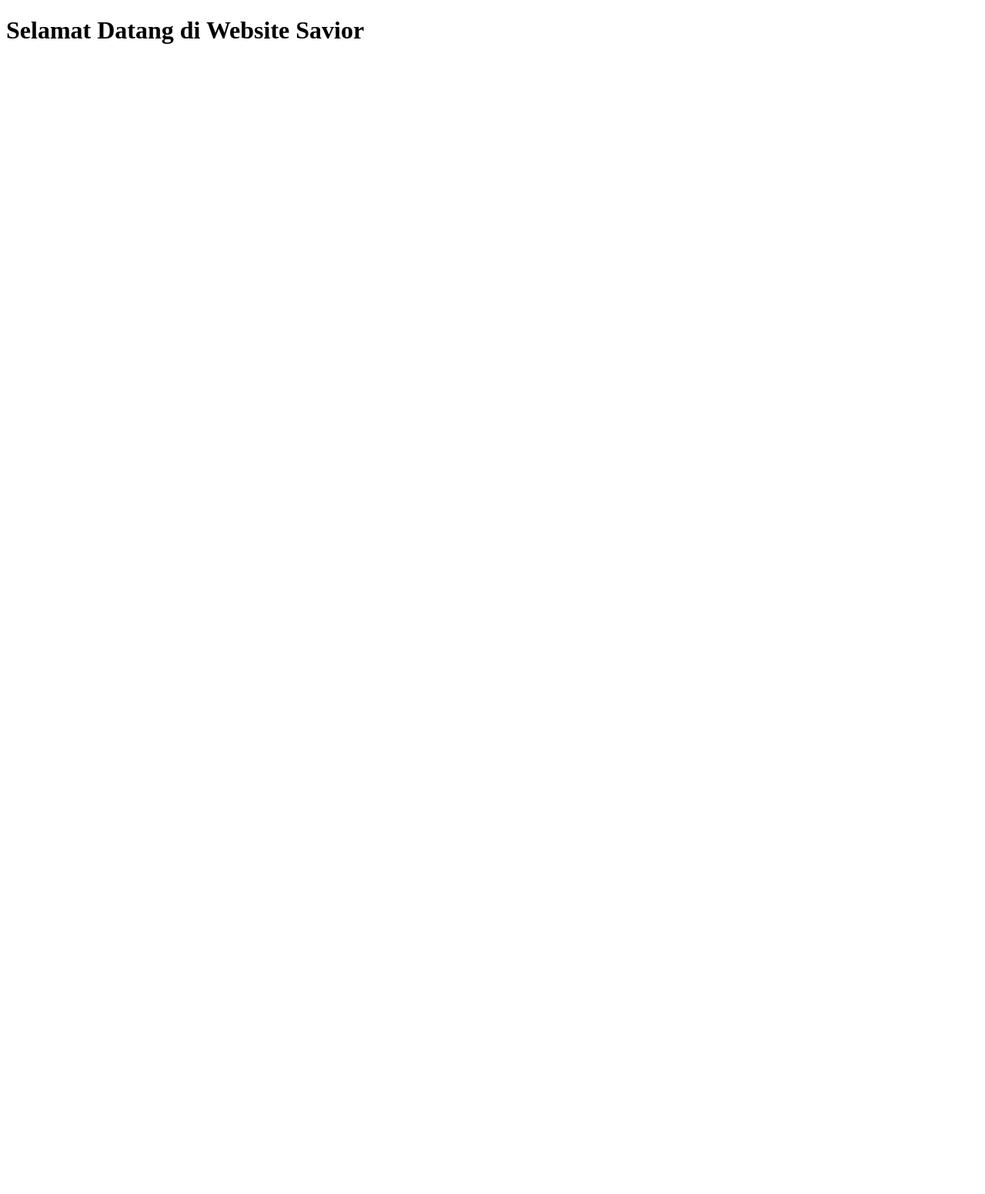
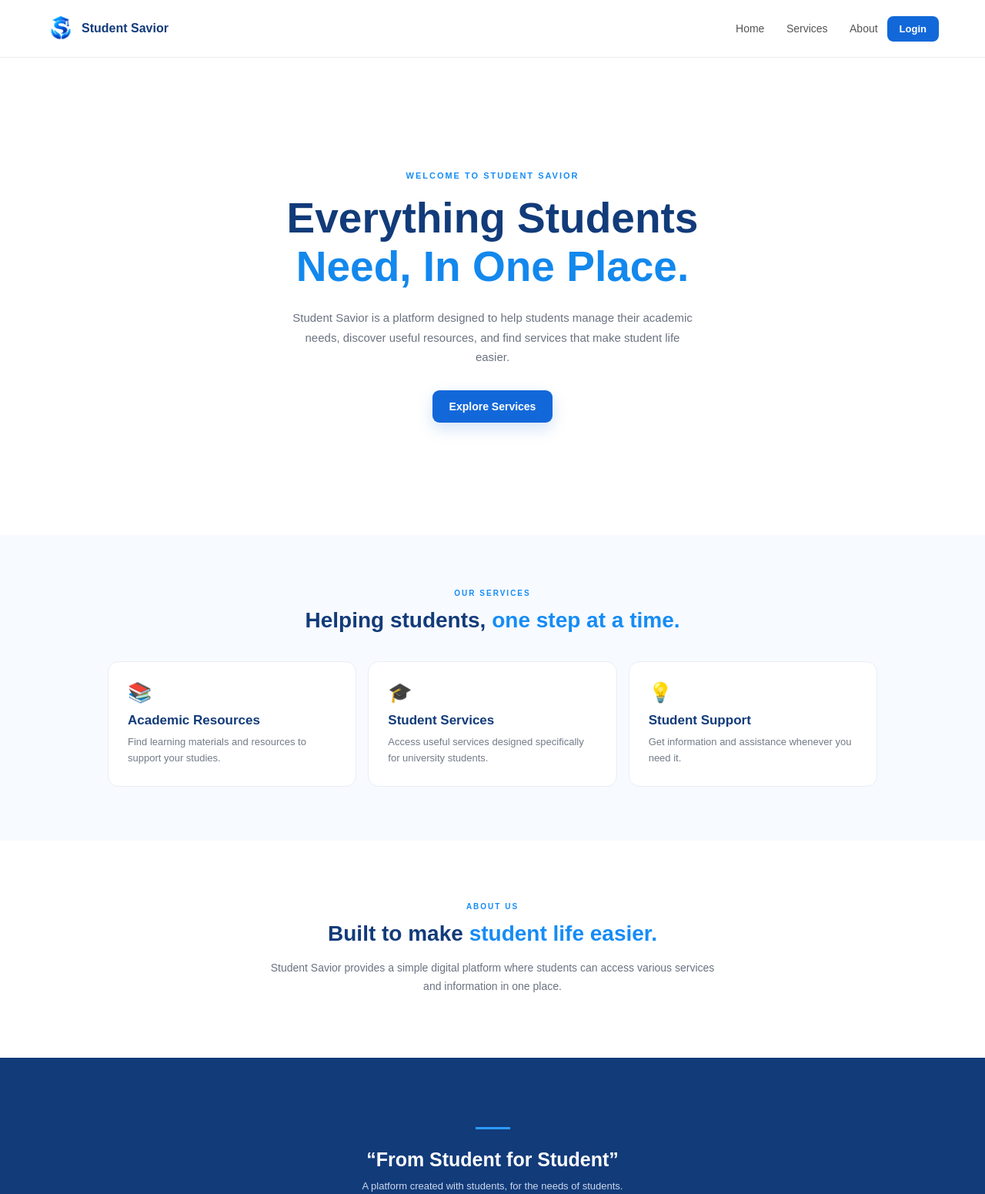
Before and after one commit to Adjieshyam/Savior, a plain HTML site: page index.html in a window 1280 px wide. Shown: the top 1551 px of the page at 77% size. Before the commit the page ends 800 px from the top, so only its background shows below. Drawn offline with Linux system fonts and the light colour scheme.

Commit message:
Update project

```diff
--- a/index.html
+++ b/index.html
@@ -1,13 +1,152 @@
 <!DOCTYPE html>
-<html lang="id">
+<html lang="en">
 <head>
     <meta charset="UTF-8">
     <meta name="viewport" content="width=device-width, initial-scale=1.0">
-    <title>Website Savior</title>
+
+    <title>Student Savior</title>
+
+    <link rel="stylesheet" href="style.css">
 </head>
+
 <body>
 
-    <h1>Selamat Datang di Website Savior</h1>
+    <!-- NAVBAR -->
+    <header class="navbar">
+
+        <div class="brand">
+            <img src="logo.png" alt="Student Savior Logo">
+            <span>Student Savior</span>
+        </div>
+
+        <nav>
+            <a href="#home">Home</a>
+            <a href="#services">Services</a>
+            <a href="#about">About</a>
+        </nav>
+
+        <a href="#" class="login-btn">Login</a>
+
+    </header>
+
+
+    <!-- HERO SECTION -->
+    <main id="home">
+
+        <section class="hero">
+
+            <div class="hero-content">
+
+                <p class="small-title">WELCOME TO STUDENT SAVIOR</p>
+
+                <h1>
+                    Everything Students
+                    <span>Need, In One Place.</span>
+                </h1>
+
+                <p class="description">
+                    Student Savior is a platform designed to help students
+                    manage their academic needs, discover useful resources,
+                    and find services that make student life easier.
+                </p>
+
+                <a href="#services" class="explore-btn">
+                    Explore Services
+                </a>
+
+            </div>
+
+        </section>
+
+
+        <!-- SERVICES -->
+        <section id="services" class="services">
+
+            <p class="section-label">OUR SERVICES</p>
+
+            <h2>
+                Helping students,
+                <span>one step at a time.</span>
+            </h2>
+
+            <div class="service-list">
+
+                <div class="service-card">
+                    <div class="icon">📚</div>
+                    <h3>Academic Resources</h3>
+                    <p>
+                        Find learning materials and resources
+                        to support your studies.
+                    </p>
+                </div>
+
+                <div class="service-card">
+                    <div class="icon">🎓</div>
+                    <h3>Student Services</h3>
+                    <p>
+                        Access useful services designed
+                        specifically for university students.
+                    </p>
+                </div>
+
+                <div class="service-card">
+                    <div class="icon">💡</div>
+                    <h3>Student Support</h3>
+                    <p>
+                        Get information and assistance
+                        whenever you need it.
+                    </p>
+                </div>
+
+            </div>
+
+        </section>
+
+
+        <!-- ABOUT -->
+        <section id="about" class="about">
+
+            <p class="section-label">ABOUT US</p>
+
+            <h2>
+                Built to make
+                <span>student life easier.</span>
+            </h2>
+
+            <p>
+                Student Savior provides a simple digital platform
+                where students can access various services and
+                information in one place.
+            </p>
+
+        </section>
+
+
+        <!-- QUOTE -->
+        <section class="quote">
+
+            <div class="quote-line"></div>
+
+            <h2>
+                “From Student for Student”
+            </h2>
+
+            <p>
+                A platform created with students,
+                for the needs of students.
+            </p>
+
+        </section>
+
+    </main>
+
+
+    <!-- FOOTER -->
+    <footer>
+
+        <p>© 2026 Student Savior</p>
+
+    </footer>
 
 </body>
 </html>
--- /dev/null
+++ b/style.css
@@ -0,0 +1,435 @@
+/* =========================
+   BASIC
+========================= */
+
+* {
+    margin: 0;
+    padding: 0;
+    box-sizing: border-box;
+}
+
+html {
+    scroll-behavior: smooth;
+}
+
+body {
+    font-family: Arial, Helvetica, sans-serif;
+    background: #ffffff;
+    color: #123b7a;
+}
+
+
+/* =========================
+   NAVBAR
+========================= */
+
+.navbar {
+    width: 100%;
+    height: 75px;
+
+    display: flex;
+    align-items: center;
+
+    padding: 0 20px;
+
+    border-bottom: 1px solid #eeeeee;
+
+    background: white;
+
+    position: sticky;
+    top: 0;
+    z-index: 100;
+}
+
+
+/* LOGO */
+
+.brand {
+    display: flex;
+    align-items: center;
+
+    gap: 8px;
+
+    flex: 1;
+}
+
+.brand img {
+    width: 38px;
+    height: 38px;
+
+    object-fit: contain;
+}
+
+.brand span {
+    font-size: 15px;
+    font-weight: 700;
+
+    color: #123b7a;
+
+    white-space: nowrap;
+}
+
+
+/* NAVIGATION */
+
+nav {
+    display: none;
+}
+
+nav a {
+    text-decoration: none;
+
+    color: #555;
+
+    font-size: 14px;
+
+    margin: 0 12px;
+
+    transition: 0.3s;
+}
+
+nav a:hover {
+    color: #087ff5;
+}
+
+
+/* LOGIN */
+
+.login-btn {
+    text-decoration: none;
+
+    background: #1268d9;
+
+    color: white;
+
+    padding: 9px 16px;
+
+    border-radius: 8px;
+
+    font-size: 13px;
+    font-weight: 600;
+
+    transition: 0.3s;
+}
+
+.login-btn:hover {
+    background: #0c54b5;
+}
+
+
+/* =========================
+   HERO
+========================= */
+
+.hero {
+    min-height: 620px;
+
+    display: flex;
+    align-items: center;
+    justify-content: center;
+
+    text-align: center;
+
+    padding: 70px 25px;
+}
+
+.hero-content {
+    max-width: 650px;
+}
+
+
+/* SMALL TITLE */
+
+.small-title {
+    font-size: 11px;
+
+    letter-spacing: 2px;
+
+    font-weight: 700;
+
+    color: #168cf5;
+
+    margin-bottom: 18px;
+}
+
+
+/* MAIN TITLE */
+
+.hero h1 {
+    font-size: 40px;
+
+    line-height: 1.15;
+
+    color: #123b7a;
+
+    margin-bottom: 22px;
+}
+
+.hero h1 span {
+    display: block;
+
+    color: #1388ed;
+}
+
+
+/* DESCRIPTION */
+
+.description {
+    color: #6b7280;
+
+    font-size: 15px;
+
+    line-height: 1.7;
+
+    max-width: 520px;
+
+    margin: auto;
+
+    margin-bottom: 30px;
+}
+
+
+/* BUTTON */
+
+.explore-btn {
+    display: inline-block;
+
+    text-decoration: none;
+
+    background: #1268d9;
+
+    color: white;
+
+    padding: 13px 22px;
+
+    border-radius: 9px;
+
+    font-size: 14px;
+
+    font-weight: 600;
+
+    box-shadow: 0 8px 20px rgba(18, 104, 217, 0.18);
+
+    transition: 0.3s;
+}
+
+.explore-btn:hover {
+    transform: translateY(-2px);
+
+    background: #0c54b5;
+}
+
+
+/* =========================
+   SERVICES
+========================= */
+
+.services {
+    background: #f7faff;
+
+    padding: 70px 25px;
+
+    text-align: center;
+}
+
+.section-label {
+    font-size: 10px;
+
+    letter-spacing: 2px;
+
+    font-weight: bold;
+
+    color: #168cf5;
+
+    margin-bottom: 12px;
+}
+
+.services h2,
+.about h2 {
+    font-size: 28px;
+
+    line-height: 1.3;
+
+    color: #123b7a;
+
+    margin-bottom: 35px;
+}
+
+.services h2 span,
+.about h2 span {
+    color: #168cf5;
+}
+
+
+/* SERVICE CARD */
+
+.service-list {
+    display: flex;
+
+    flex-direction: column;
+
+    gap: 15px;
+
+    max-width: 500px;
+
+    margin: auto;
+}
+
+.service-card {
+    background: white;
+
+    padding: 25px;
+
+    border-radius: 14px;
+
+    text-align: left;
+
+    border: 1px solid #e8eef7;
+
+    transition: 0.3s;
+}
+
+.service-card:hover {
+    transform: translateY(-3px);
+
+    box-shadow: 0 10px 25px rgba(0, 60, 130, 0.08);
+}
+
+.icon {
+    font-size: 25px;
+
+    margin-bottom: 12px;
+}
+
+.service-card h3 {
+    font-size: 17px;
+
+    color: #123b7a;
+
+    margin-bottom: 8px;
+}
+
+.service-card p {
+    font-size: 13px;
+
+    line-height: 1.6;
+
+    color: #737b88;
+}
+
+
+/* =========================
+   ABOUT
+========================= */
+
+.about {
+    padding: 80px 30px;
+
+    text-align: center;
+
+    max-width: 650px;
+
+    margin: auto;
+}
+
+.about h2 {
+    margin-bottom: 15px;
+}
+
+.about > p:last-child {
+    color: #6b7280;
+
+    font-size: 14px;
+
+    line-height: 1.7;
+}
+
+
+/* =========================
+   QUOTE
+========================= */
+
+.quote {
+    padding: 90px 25px;
+
+    text-align: center;
+
+    background: #123b7a;
+
+    color: white;
+}
+
+.quote-line {
+    width: 45px;
+    height: 3px;
+
+    background: #2b9cff;
+
+    margin: 0 auto 25px;
+}
+
+.quote h2 {
+    font-size: 25px;
+
+    font-weight: 600;
+
+    margin-bottom: 12px;
+}
+
+.quote p {
+    font-size: 13px;
+
+    color: #cbd9ec;
+}
+
+
+/* =========================
+   FOOTER
+========================= */
+
+footer {
+    text-align: center;
+
+    padding: 20px;
+
+    background: #0c2d5c;
+
+    color: #aebfd7;
+
+    font-size: 11px;
+}
+
+
+/* =========================
+   DESKTOP
+========================= */
+
+@media (min-width: 768px) {
+
+    .navbar {
+        padding: 0 60px;
+    }
+
+    nav {
+        display: block;
+    }
+
+    .brand span {
+        font-size: 16px;
+    }
+
+    .hero h1 {
+        font-size: 55px;
+    }
+
+    .service-list {
+        flex-direction: row;
+
+        max-width: 1000px;
+    }
+
+    .service-card {
+        flex: 1;
+    }
+
+}
```
Also changed, not shown: logo.png (added).
